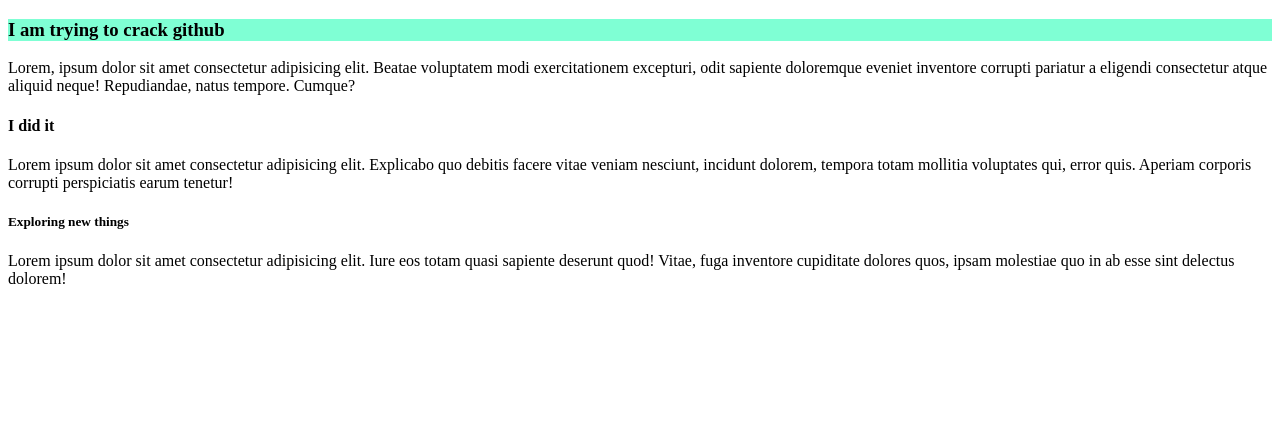
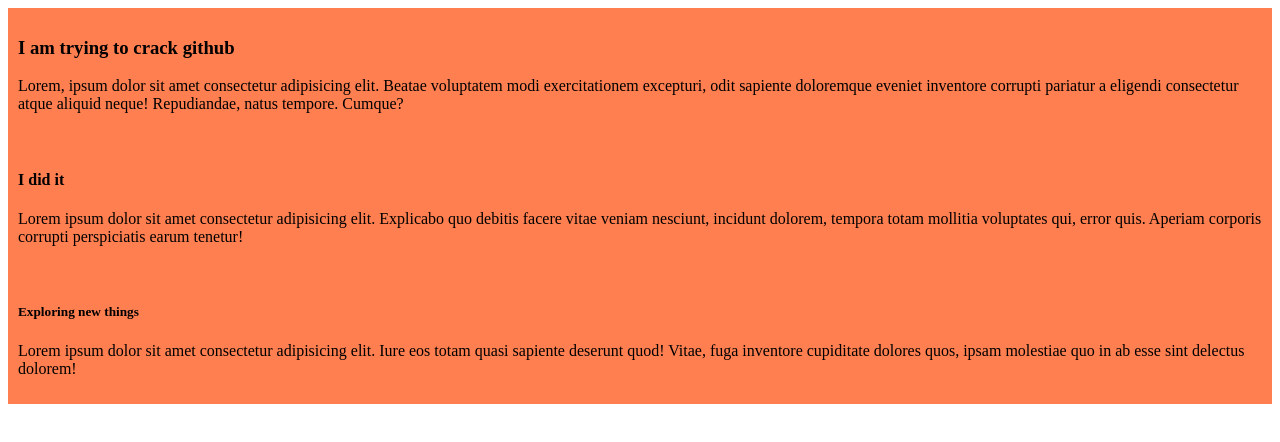
Before and after one commit to hasdit/my-1st-github, a plain HTML site: page index.html in a window 1280 px wide. Drawn offline with Linux system fonts and the light colour scheme.

Commit message:
change some style

```diff
--- a/index.html
+++ b/index.html
@@ -5,7 +5,7 @@
     <meta name="viewport" content="width=device-width, initial-scale=1.0">
     <title>my 1st git hubgg
     </title>
-    <link rel="stylesheet" href="my-1st-github/styles.css">
+    <link rel="stylesheet" href="styles/git.css">
 </head>
 <body>
     <div>
--- a/styles.css
+++ /dev/null
@@ -1,3 +0,0 @@
-h3{
-    background-color: aquamarine;
-}
--- /dev/null
+++ b/styles/git.css
@@ -0,0 +1,4 @@
+div{
+    background-color: coral;
+    padding: 10px;
+}
```
